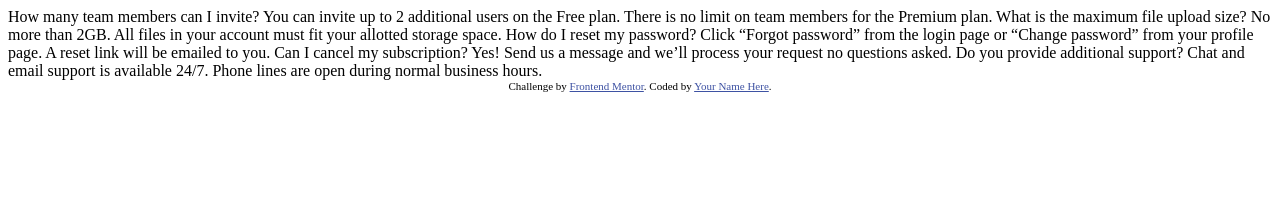
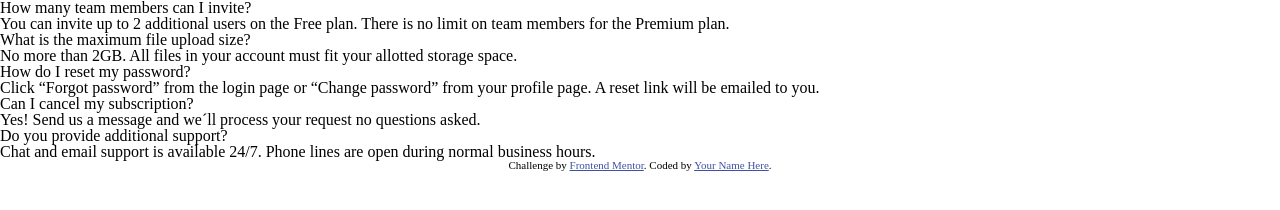
Before and after one commit to Lia-Moon/FAQ-accordion-card, a plain HTML site: page index.html in a window 1280 px wide. Drawn offline with Linux system fonts and the light colour scheme.

Commit message:
Criação dos arquivos de estilo CSS

```diff
--- a/index.html
+++ b/index.html
@@ -1,40 +1,55 @@
 <!DOCTYPE html>
 <html lang="en">
+
 <head>
   <meta charset="UTF-8">
-  <meta name="viewport" content="width=device-width, initial-scale=1.0"> <!-- displays site properly based on user's device -->
+  <meta name="viewport" content="width=device-width, initial-scale=1.0">
+  <!-- displays site properly based on user's device -->
 
   <link rel="icon" type="image/png" sizes="32x32" href="./images/favicon-32x32.png">
 
   <title>Frontend Mentor | FAQ Accordion Card</title>
 
-  <!-- Feel free to remove these styles or customise in your own stylesheet 👍 -->
-  <style>
-    .attribution { font-size: 11px; text-align: center; }
-    .attribution a { color: hsl(228, 45%, 44%); }
-  </style>
+  <link rel="stylesheet" href="./styles/reset.css">
+  <link rel="stylesheet" href="./styles/style.css">
 </head>
+
 <body>
-  How many team members can I invite?
-  You can invite up to 2 additional users on the Free plan. There is no limit on
-  team members for the Premium plan.
+  <main>
+    <div class="faq__questions--one">
+      <h1>How many team members can I invite?</h1>
+      <p>You can invite up to 2 additional users on the Free plan. There is no limit on
+        team members for the Premium plan.</p>
+    </div>
 
-  What is the maximum file upload size?
-  No more than 2GB. All files in your account must fit your allotted storage space.
+    <div class="faq__questions--two">
+      <h2>What is the maximum file upload size?</h2>
+      <p>No more than 2GB. All files in your account must fit your allotted storage space.</p>
+    </div>
 
-  How do I reset my password?
-  Click “Forgot password” from the login page or “Change password” from your profile page.
-  A reset link will be emailed to you.
+    <div class="faq__questions--three">
+      <h3>How do I reset my password?</h3>
+      <p>Click “Forgot password” from the login page or “Change password” from your profile page.
+        A reset link will be emailed to you.</p>
+    </div>
 
-  Can I cancel my subscription?
-  Yes! Send us a message and we’ll process your request no questions asked.
+    <div class="faq__questions--four">
+      <h4>Can I cancel my subscription?</h4>
+      <p>Yes! Send us a message and we´ll process your request no questions asked.</p>
+    </div>
 
-  Do you provide additional support?
-  Chat and email support is available 24/7. Phone lines are open during normal business hours.
+    <div class="faq__questions--five">
+      <h5>Do you provide additional support?</h5>
+      <p>Chat and email support is available 24/7. Phone lines are open during normal business hours.</p>
+    </div>
+  </main>
+  <footer>
+    <div class="attribution">
+      Challenge by <a href="https://www.frontendmentor.io?ref=challenge" target="_blank">Frontend Mentor</a>.
+      Coded by <a href="#">Your Name Here</a>.
+    </div>
+  </footer>
 
-  <div class="attribution">
-    Challenge by <a href="https://www.frontendmentor.io?ref=challenge" target="_blank">Frontend Mentor</a>.
-    Coded by <a href="#">Your Name Here</a>.
-  </div>
 </body>
+
 </html>
--- /dev/null
+++ b/styles/reset.css
@@ -0,0 +1,48 @@
+/* http://meyerweb.com/eric/tools/css/reset/
+   v2.0 | 20110126
+   License: none (public domain)
+*/
+
+html, body, div, span, applet, object, iframe,
+h1, h2, h3, h4, h5, h6, p, blockquote, pre,
+a, abbr, acronym, address, big, cite, code,
+del, dfn, em, img, ins, kbd, q, s, samp,
+small, strike, strong, sub, sup, tt, var,
+b, u, i, center,
+dl, dt, dd, ol, ul, li,
+fieldset, form, label, legend,
+table, caption, tbody, tfoot, thead, tr, th, td,
+article, aside, canvas, details, embed,
+figure, figcaption, footer, header, hgroup,
+menu, nav, output, ruby, section, summary,
+time, mark, audio, video {
+	margin: 0;
+	padding: 0;
+	border: 0;
+	font-size: 100%;
+	font: inherit;
+	vertical-align: baseline;
+}
+/* HTML5 display-role reset for older browsers */
+article, aside, details, figcaption, figure,
+footer, header, hgroup, menu, nav, section {
+	display: block;
+}
+body {
+	line-height: 1;
+}
+ol, ul {
+	list-style: none;
+}
+blockquote, q {
+	quotes: none;
+}
+blockquote:before, blockquote:after,
+q:before, q:after {
+	content: '';
+	content: none;
+}
+table {
+	border-collapse: collapse;
+	border-spacing: 0;
+}
--- /dev/null
+++ b/styles/style.css
@@ -0,0 +1,8 @@
+.attribution {
+    font-size: 11px;
+    text-align: center;
+}
+
+.attribution a {
+    color: hsl(228, 45%, 44%);
+}
```
